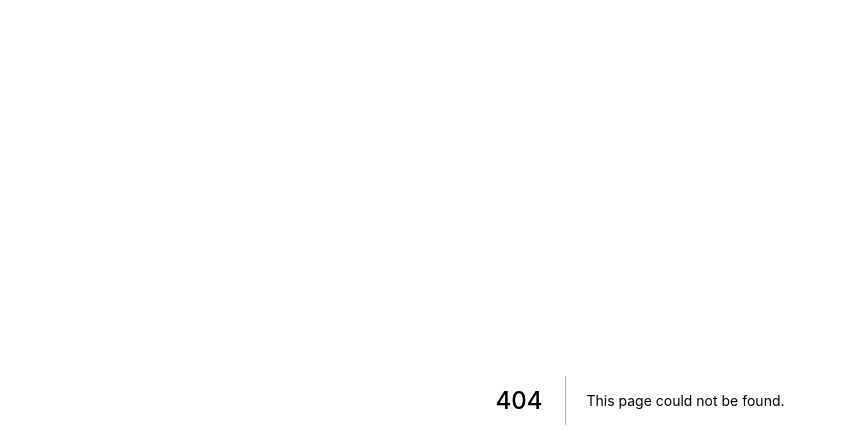
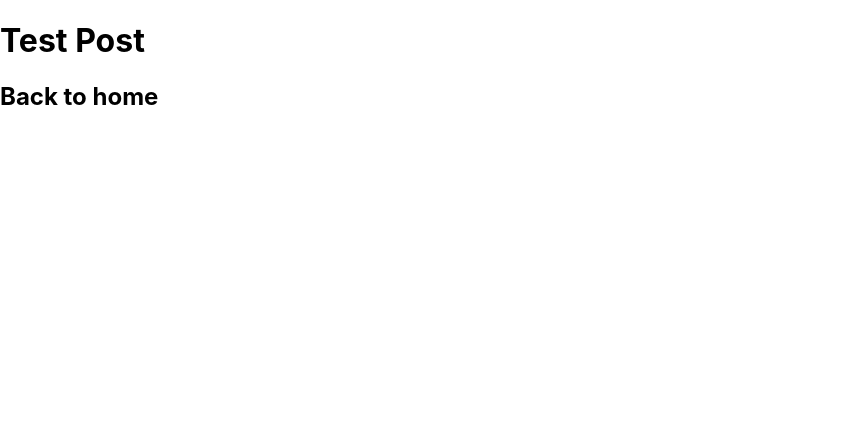
Before and after one commit to virenb/virenb.cc, a Next.js app: page /posts/test-post in a window 1280 px wide. Before the commit this address had no page. Shown: the top 448 px of the page, without its empty margins (0-846 px from the left). Built offline with nearby package versions, Linux system fonts and the light colour scheme.

Commit message:
Create posts

```diff
--- /dev/null
+++ b/pages/posts/test-post.js
@@ -0,0 +1,14 @@
+import Link from 'next/link';
+
+export default function TestPost() {
+  return (
+    <>
+      <h1>Test Post</h1>
+      <h2>
+        <Link href='/'>
+          <a>Back to home</a>
+        </Link>
+      </h2>
+    </>
+  );
+}
```
